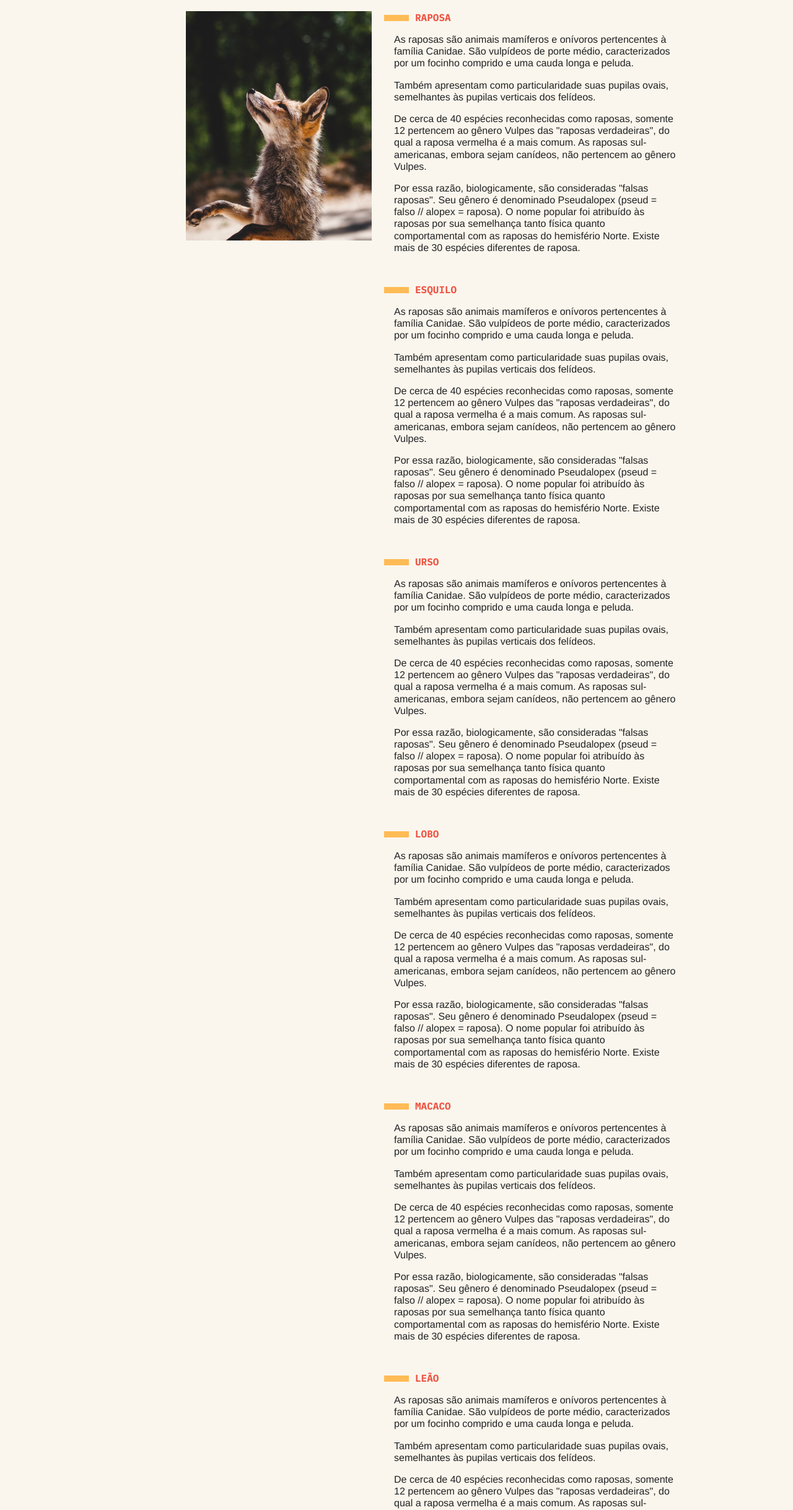
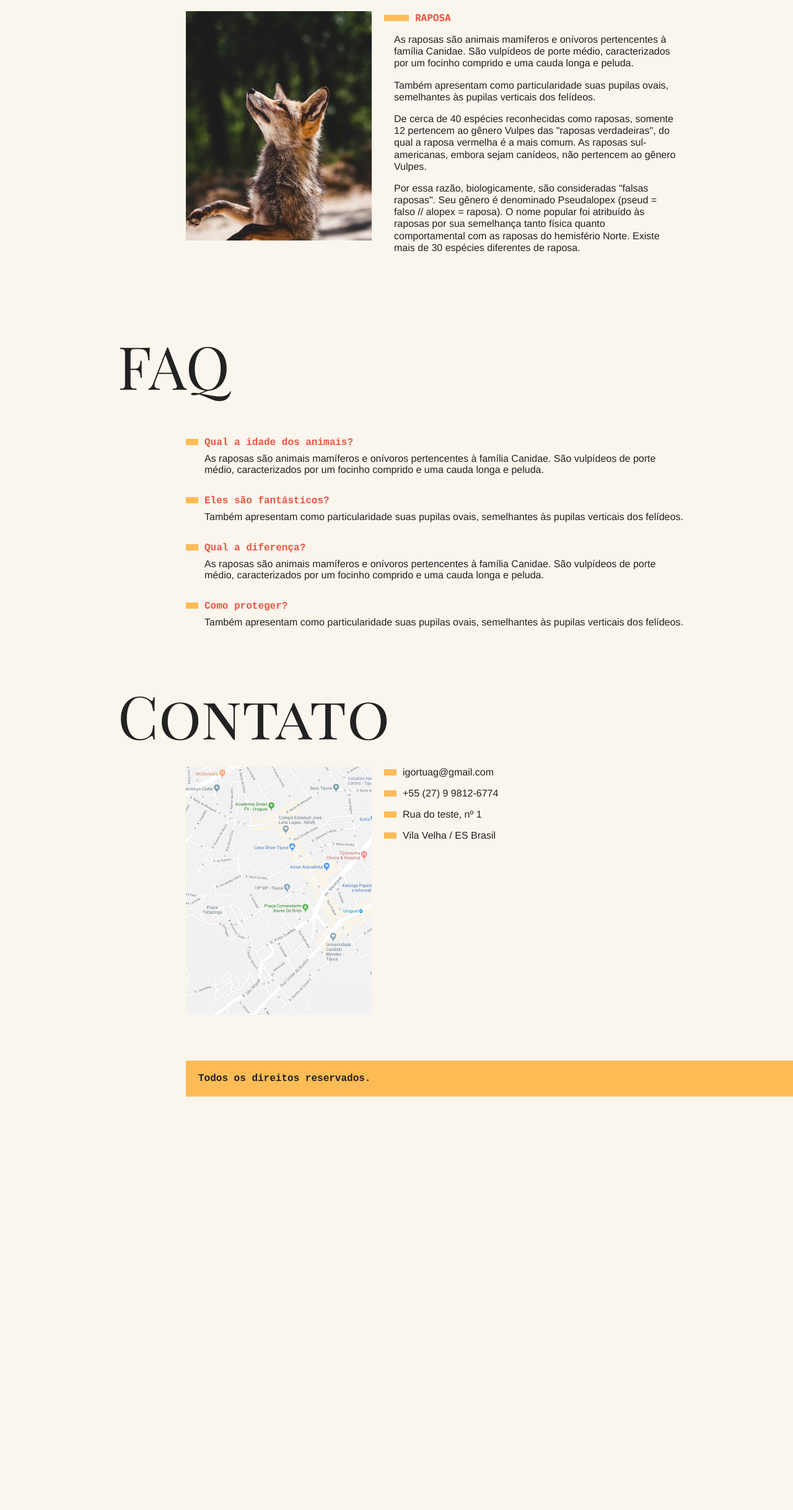
Before and after one commit to igortuag/animais-fantasticos, a plain HTML site: page index.html in a window 1280 px wide. Shown: the part 352-2788 px from the top of the page at 62% size. After the commit the page ends 2153 px from the top, so only its background shows below. Drawn offline with Linux system fonts and the light colour scheme.

Commit message:
Navegacao por tabs

```diff
--- a/css/style.css
+++ b/css/style.css
@@ -111,6 +111,10 @@ html.textomaior {
   height: 370px;
   overflow-y: scroll;
   grid-column: 2;
+}
+
+.animais-lista li {
+  cursor: pointer;
 }
 
 .animais-lista::-webkit-scrollbar {
@@ -230,3 +234,23 @@ html.textomaior {
     margin-top: 0;
   }
 }
+
+.js .js-tabcontent section {
+  display: none;
+}
+
+.js-tabcontent section.ativo {
+  display: block;
+  animation: show .5s forwards;
+}
+
+@keyframes show {
+  from {
+    opacity: 0;
+    transform: translate3d(-30px, 0, 0);
+  }
+  to {
+    opacity: 1;
+    transform: translate3d(0, 0, 0);
+  }
+}
--- a/index.html
+++ b/index.html
@@ -4,9 +4,18 @@
     <meta charset="UTF-8" />
     <meta name="viewport" content="width=device-width, initial-scale=1.0" />
     <title>Animais Fantásticos</title>
+    <script>
+      document.documentElement.className += " js";
+    </script>
     <link rel="stylesheet" href="./css/style.css" />
-    <link href="https://fonts.googleapis.com/css2?family=IBM+Plex+Mono:wght@400;700&display=swap" rel="stylesheet">
-    <link href="https://fonts.googleapis.com/css2?family=Playfair+Display+SC:wght@400;700&display=swap" rel="stylesheet">
+    <link
+      href="https://fonts.googleapis.com/css2?family=IBM+Plex+Mono:wght@400;700&display=swap"
+      rel="stylesheet"
+    />
+    <link
+      href="https://fonts.googleapis.com/css2?family=Playfair+Display+SC:wght@400;700&display=swap"
+      rel="stylesheet"
+    />
   </head>
   <body>
     <nav class="menu">
@@ -19,7 +28,7 @@
     </nav>
     <section class="grid-section animais" id="animais">
       <h1 class="titulo">Animais Fantásticos</h1>
-      <ul class="animais-lista">
+      <ul class="animais-lista js-tabmenu">
         <li>
           <img src="img/imagem1.jpg" alt="Raposa" />
         </li>
@@ -40,7 +49,7 @@
         </li>
       </ul>
 
-      <div class="animais-descricao">
+      <div class="animais-descricao js-tabcontent">
         <section>
           <h2>Raposa</h2>
           <p>
@@ -70,130 +79,176 @@
         <section>
           <h2>Esquilo</h2>
           <p>
-            As raposas são animais mamíferos e onívoros pertencentes à família
-            Canidae. São vulpídeos de porte médio, caracterizados por um focinho
-            comprido e uma cauda longa e peluda.
+            AOs esquilos pertencem a uma grande família de mamíferos roedores,
+            de pequeno e médio porte, conhecida como Sciuridae.
           </p>
           <p>
-            Também apresentam como particularidade suas pupilas ovais,
-            semelhantes às pupilas verticais dos felídeos.
+            No Brasil, são também conhecidos como serelepe, caxinguelê, caxinxe,
+            quatimirim, quatipuru, agutipuru ou acutipuru
           </p>
           <p>
-            De cerca de 40 espécies reconhecidas como raposas, somente 12
-            pertencem ao gênero Vulpes das "raposas verdadeiras", do qual a
-            raposa vermelha é a mais comum. As raposas sul-americanas, embora
-            sejam canídeos, não pertencem ao gênero Vulpes.
+            Na Galiza e em algumas zonas de Portugal, também é conhecido por
+            esquio.
           </p>
           <p>
-            Por essa razão, biologicamente, são consideradas "falsas raposas".
-            Seu gênero é denominado Pseudalopex (pseud = falso // alopex =
-            raposa). O nome popular foi atribuído às raposas por sua semelhança
-            tanto física quanto comportamental com as raposas do hemisfério
-            Norte. Existe mais de 30 espécies diferentes de raposa.
+            Os esquilos estão espalhados por quase todo o mundo, a maioria nas
+            zonas de climas temperado ou tropical, mas também em algumas zonas
+            de clima frio.
+          </p>
+          <p>
+            Como todos os roedores, possui presas fortíssimas, com que roem
+            facilmente sementes, principalmente bolotas.
           </p>
         </section>
 
         <section>
           <h2>Urso</h2>
           <p>
-            As raposas são animais mamíferos e onívoros pertencentes à família
-            Canidae. São vulpídeos de porte médio, caracterizados por um focinho
-            comprido e uma cauda longa e peluda.
+            Os Ursos (latim científico: Ursidae) constituem uma família de
+            mamíferos plantígrados, da ordem Carnivora, geralmente de grande
+            porte, contendo os ursos e os pandas.
           </p>
           <p>
-            Também apresentam como particularidade suas pupilas ovais,
-            semelhantes às pupilas verticais dos felídeos.
+            Embora classificado como urso, e logo após, como procionídeo, junto
+            com o panda-vermelho, o panda-gigante foi recolocado dentro da
+            família dos ursídeos devido às novas pesquisas genéticas.
           </p>
           <p>
-            De cerca de 40 espécies reconhecidas como raposas, somente 12
-            pertencem ao gênero Vulpes das "raposas verdadeiras", do qual a
-            raposa vermelha é a mais comum. As raposas sul-americanas, embora
-            sejam canídeos, não pertencem ao gênero Vulpes.
+            Algumas características comuns dos ursos são pelagem espessa, rabo
+            curto, o olfato desenvolvido e as garras não retráteis.
           </p>
           <p>
-            Por essa razão, biologicamente, são consideradas "falsas raposas".
-            Seu gênero é denominado Pseudalopex (pseud = falso // alopex =
-            raposa). O nome popular foi atribuído às raposas por sua semelhança
-            tanto física quanto comportamental com as raposas do hemisfério
-            Norte. Existe mais de 30 espécies diferentes de raposa.
+            Os ursídeos são geralmente animais omnívoros, mas se alimentam
+            principalmente de carne.
           </p>
         </section>
 
         <section>
           <h2>Lobo</h2>
           <p>
-            As raposas são animais mamíferos e onívoros pertencentes à família
-            Canidae. São vulpídeos de porte médio, caracterizados por um focinho
-            comprido e uma cauda longa e peluda.
+            O lobo (também chamado de lobo-cinzento; nome científico: Canis
+            lupus) é uma espécie de mamífero canídeo do gênero Canis.
           </p>
           <p>
-            Também apresentam como particularidade suas pupilas ovais,
-            semelhantes às pupilas verticais dos felídeos.
+            É um sobrevivente da Era do Gelo, originário do Pleistoceno
+            Superior, cerca de 300 mil anos atrás. É o maior membro remanescente
+            selvagem da família canidae.
           </p>
           <p>
-            De cerca de 40 espécies reconhecidas como raposas, somente 12
-            pertencem ao gênero Vulpes das "raposas verdadeiras", do qual a
-            raposa vermelha é a mais comum. As raposas sul-americanas, embora
-            sejam canídeos, não pertencem ao gênero Vulpes.
+            O sequenciamento de DNA e estudos genéticos reafirmam que o
+            lobo-cinzento é ancestral do cão doméstico (Canis lupus familiaris),
+            contudo alguns aspectos desta afirmação têm sido questionados
+            recentemente.
           </p>
           <p>
-            Por essa razão, biologicamente, são consideradas "falsas raposas".
-            Seu gênero é denominado Pseudalopex (pseud = falso // alopex =
-            raposa). O nome popular foi atribuído às raposas por sua semelhança
-            tanto física quanto comportamental com as raposas do hemisfério
-            Norte. Existe mais de 30 espécies diferentes de raposa.
+            Uma série de outras subespécies do lobo-cinzento foram
+            identificadas, embora o número real de subespécies ainda esteja em
+            discussão.
+          </p>
+          <p>
+            Os lobos-cinzentos são tipicamente predadores ápice nos ecossistemas
+            que ocupam. Embora não sejam tão adaptáveis à presença humana como
+            geralmente ocorre com as demais espécies de canídeos, os lobos se
+            desenvolveram em diversos ambientes, como florestas temperadas,
+            desertos, montanhas, tundras, taigas, campos e até mesmo em algumas
+            áreas urbanas.
+          </p>
+          <p>
+            O lobo-cinzento (Canis lupus), o lobo-vermelho (Canis rufus), o
+            lobo-etíope (Canis simensis) e o lobo-dourado (Canis anthus) são as
+            únicas quatro espécies classificadas como lobos. Os demais lobos
+            correspondem a subespécies derivadas dessas quatro espécies.
           </p>
         </section>
 
         <section>
           <h2>Macaco</h2>
           <p>
-            As raposas são animais mamíferos e onívoros pertencentes à família
-            Canidae. São vulpídeos de porte médio, caracterizados por um focinho
-            comprido e uma cauda longa e peluda.
+            Macaco é um termo de origem africana (provavelmente do banto makako)
+            utilizado como designação comum a todas as espécies de símios ou
+            primatas antropoides.
           </p>
           <p>
-            Também apresentam como particularidade suas pupilas ovais,
-            semelhantes às pupilas verticais dos felídeos.
+            É aplicada restritivamente no Brasil aos cebídeos (ou macacos do
+            Novo Mundo) em geral.
           </p>
           <p>
-            De cerca de 40 espécies reconhecidas como raposas, somente 12
-            pertencem ao gênero Vulpes das "raposas verdadeiras", do qual a
-            raposa vermelha é a mais comum. As raposas sul-americanas, embora
-            sejam canídeos, não pertencem ao gênero Vulpes.
+            No sentido estrito, "macaco" refere-se às espécies de primatas
+            pertencentes ao género Macaca.
           </p>
           <p>
-            Por essa razão, biologicamente, são consideradas "falsas raposas".
-            Seu gênero é denominado Pseudalopex (pseud = falso // alopex =
-            raposa). O nome popular foi atribuído às raposas por sua semelhança
-            tanto física quanto comportamental com as raposas do hemisfério
-            Norte. Existe mais de 30 espécies diferentes de raposa.
+            A designação mico se origina, segundo o Dicionário Aurélio, do
+            caraíba (karib) continental.
+          </p>
+          <p>
+            É bastante usada no Brasil, onde costuma aplicar-se às espécies do
+            gênero Cebus, no Sul, e às espécies de pequeno porte, ou saguis, no
+            Norte.
+          </p>
+          <p>
+            O termo sagui se origina do tupi antigo sagûi e também designa os
+            macacos calitriquídeos de pequeno porte.
+          </p>
+          <p>
+            Ainda segundo Cunha, o termo símio, que também designa os macacos
+            (tendo sido registrado no português dos séculos XVI e XVII), vem do
+            latim simius, de simus, "que tem o nariz chato".
           </p>
         </section>
 
         <section>
           <h2>Leão</h2>
           <p>
-            As raposas são animais mamíferos e onívoros pertencentes à família
-            Canidae. São vulpídeos de porte médio, caracterizados por um focinho
-            comprido e uma cauda longa e peluda.
+            O leão [feminino: leoa] (nome científico: Panthera leo) é uma
+            espécie de mamífero carnívoro do gênero Panthera e da família
+            Felidae.
           </p>
           <p>
-            Também apresentam como particularidade suas pupilas ovais,
-            semelhantes às pupilas verticais dos felídeos.
+            A espécie é atualmente encontrada na África subsaariana e na Ásia,
+            com uma única população remanescente em perigo, no Parque Nacional
+            da Floresta de Gir, Gujarat, Índia.
           </p>
           <p>
-            De cerca de 40 espécies reconhecidas como raposas, somente 12
-            pertencem ao gênero Vulpes das "raposas verdadeiras", do qual a
-            raposa vermelha é a mais comum. As raposas sul-americanas, embora
-            sejam canídeos, não pertencem ao gênero Vulpes.
+            Foi extinto na África do Norte e no Sudoeste Asiático em tempos
+            históricos, e até o Pleistoceno Superior, há cerca de 10 000 anos,
+            era o mais difundido grande mamífero terrestre depois dos humanos,
+            sendo encontrado na maior parte da África, em muito da Eurásia, da
+            Europa Ocidental à Índia, e na América, do Yukon ao México.
           </p>
           <p>
-            Por essa razão, biologicamente, são consideradas "falsas raposas".
-            Seu gênero é denominado Pseudalopex (pseud = falso // alopex =
-            raposa). O nome popular foi atribuído às raposas por sua semelhança
-            tanto física quanto comportamental com as raposas do hemisfério
-            Norte. Existe mais de 30 espécies diferentes de raposa.
+            É uma dos quatro grandes felinos, com alguns machos excedendo 250
+            quilogramas em peso, sendo o segundo maior felino recente depois do
+            tigre.
+          </p>
+          <p>
+            A pelagem é unicolor de coloração castanha, e os machos apresentam
+            uma juba característica.
+          </p>
+          <p>
+            Uma das características mais marcantes da espécie é a presença de um
+            tufo de pelos pretos na cauda, que também possui uma espora.
+          </p>
+          <p>
+            Habita preferencialmente as savanas e pastagens abertas, mas pode
+            ser encontrado em regiões mais arbustivas.
+          </p>
+          <p>
+            É um animal sociável que vive em grupos que consiste das leoas e
+            suas crias, o macho dominante e alguns machos jovens que ainda não
+            alcançaram a maturidade sexual.
+          </p>
+          <p>
+            A dieta consiste principalmente de grandes ungulados e possuem
+            hábitos noturnos e crepusculares, descansando e dormindo na maior
+            parte do dia.
+          </p>
+          <p>
+            Leões vivem por volta de 10-14 anos na natureza, enquanto em
+            cativeiro eles podem viver por até 30 anos.
+          </p>
+          <p>
+            Alguns animais desenvolveram o hábito de atacar e devorar humanos,
+            ficando conhecidos como "devoradores de homens".
           </p>
         </section>
       </div>
--- a/script.js
+++ b/script.js
@@ -1,19 +1,19 @@
-// Duplique o menu e adicione ele em copy
-const menu = document.querySelector('.menu')
-const cloneMenu = menu.cloneNode(true)
+const tabMenu = document.querySelectorAll(".js-tabmenu li");
+const tabContent = document.querySelectorAll(".js-tabcontent section");
 
-copy = document.querySelector('.copy')
-copy.appendChild(cloneMenu)
+if (tabMenu.length) {
+  const activeTab = (index) => {
+    tabContent.forEach((section) => {
+      section.classList.remove("ativo");
+    });
+    tabContent[index].classList.add("ativo");
+  };
 
-// Selecione o primeiro DT da dl de Faq
-const faq = document.querySelector('.faq-lista')
-console.log(faq.querySelector('dt'))
+  tabMenu.forEach((itemMenu, index) => {
+    itemMenu.addEventListener("click", () => {
+      activeTab(index);
+    });
+  });
 
-// Selecione o DD referente ao primeiro DT
-console.log(faq.querySelector('dt').nextElementSibling)
-
-// Substitua o conteudo html de .faq pelo de .animais
-const animais = document.querySelector('.animais')
-const faqContent = document.querySelector('.faq')
-
-faqContent.innerHTML = animais.innerHTML
+  activeTab(0);
+}
```
Also changed, not shown: 0308-transversing-e-manipulacao/script.js (added, +19 -0 lines), 0308-transversing-e-manipulacao/script-aula.js (renamed from script-aula.js).
